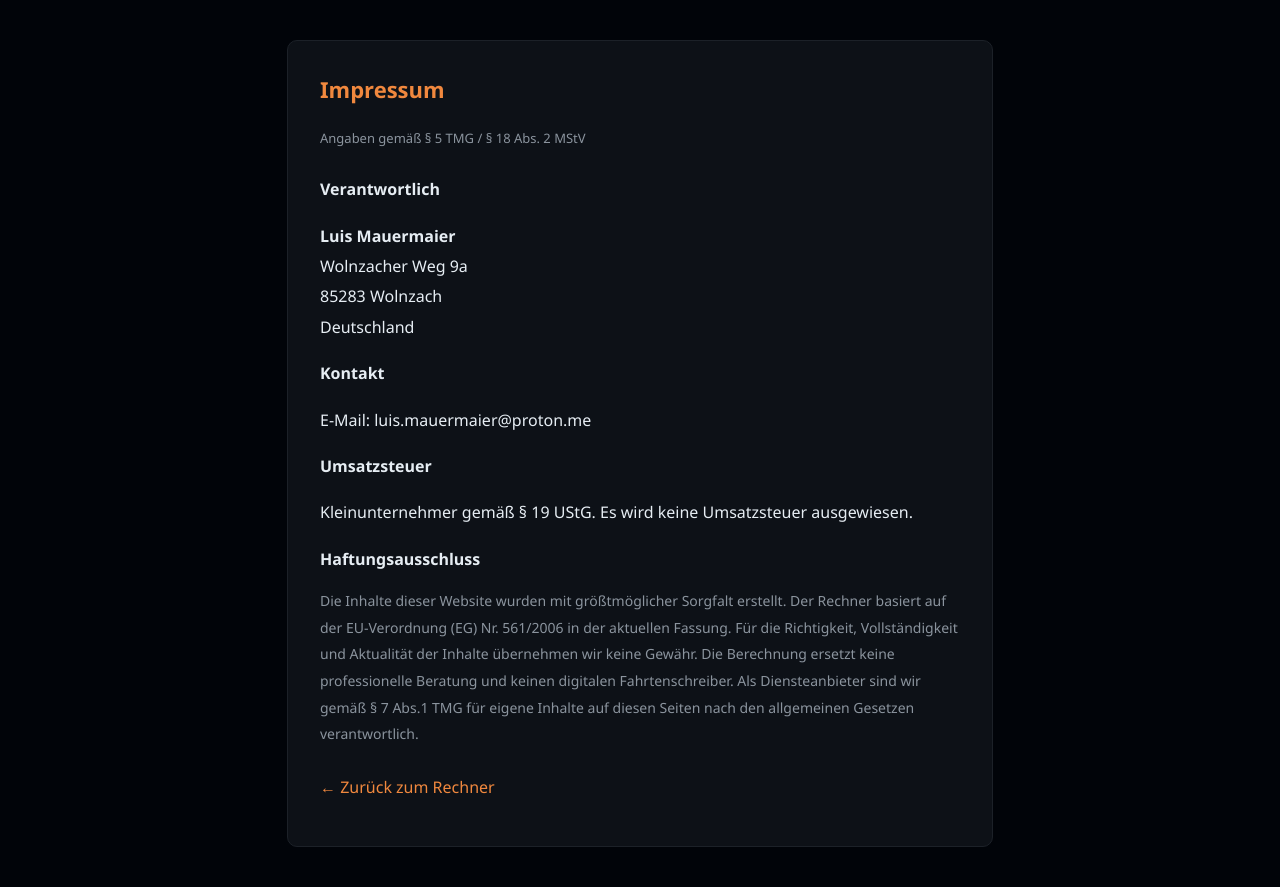
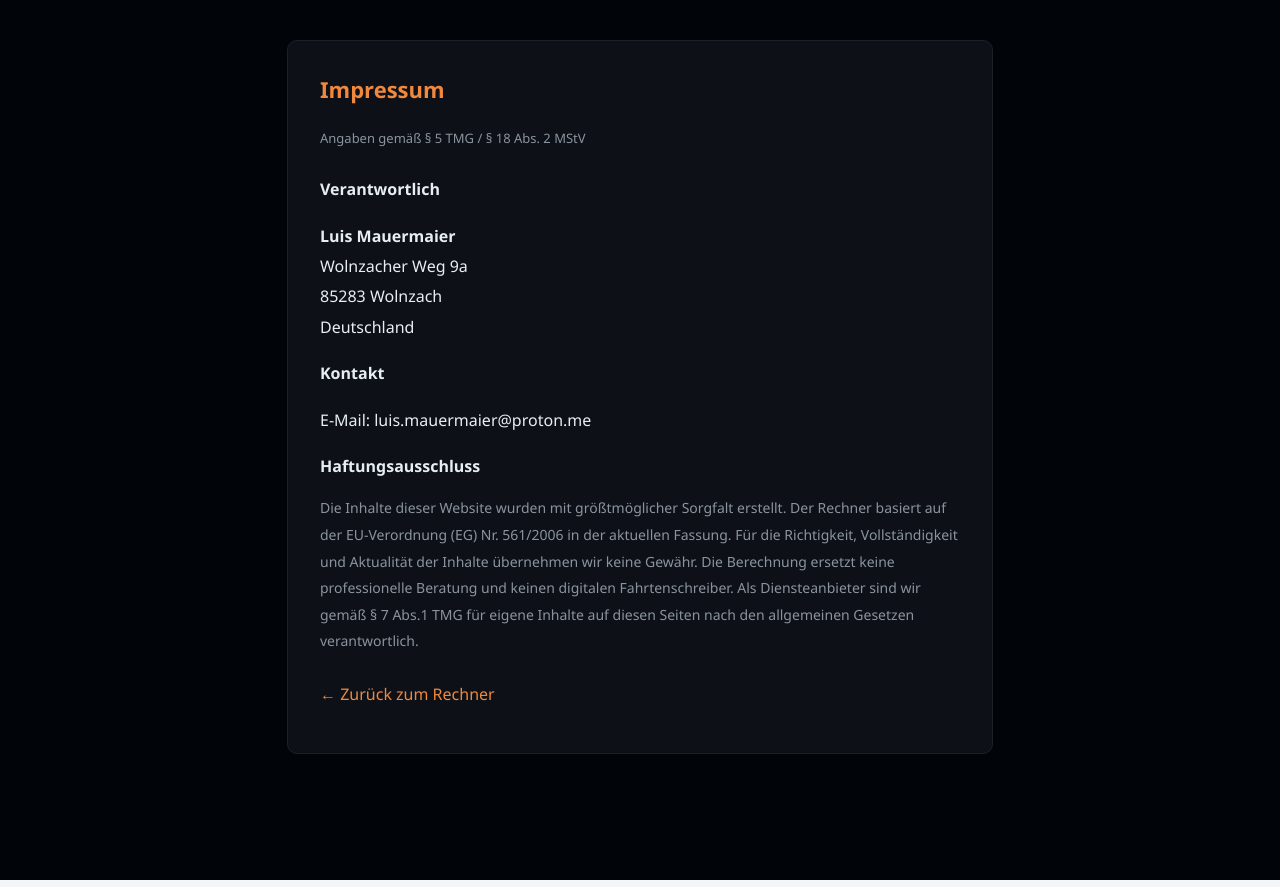
Before and after one commit to lmau488/lenkzeitrechner, a Next.js app: page /impressum in a window 1280 px wide. Built offline with nearby package versions, Linux system fonts and the light colour scheme.

Commit message:
Impressum: Kleinunternehmer-Hinweis entfernt

```diff
--- a/app/impressum/page.js
+++ b/app/impressum/page.js
@@ -25,11 +25,6 @@ export default function Impressum() {
           E-Mail: luis.mauermaier@proton.me
         </p>
 
-        <h2 style={{ fontSize:16 }}>Umsatzsteuer</h2>
-        <p>
-          Kleinunternehmer gemäß § 19 UStG. Es wird keine Umsatzsteuer ausgewiesen.
-        </p>
-
         <h2 style={{ fontSize:16 }}>Haftungsausschluss</h2>
         <p style={{ fontSize:14, color:'#8b949e' }}>
           Die Inhalte dieser Website wurden mit größtmöglicher Sorgfalt erstellt.
```
